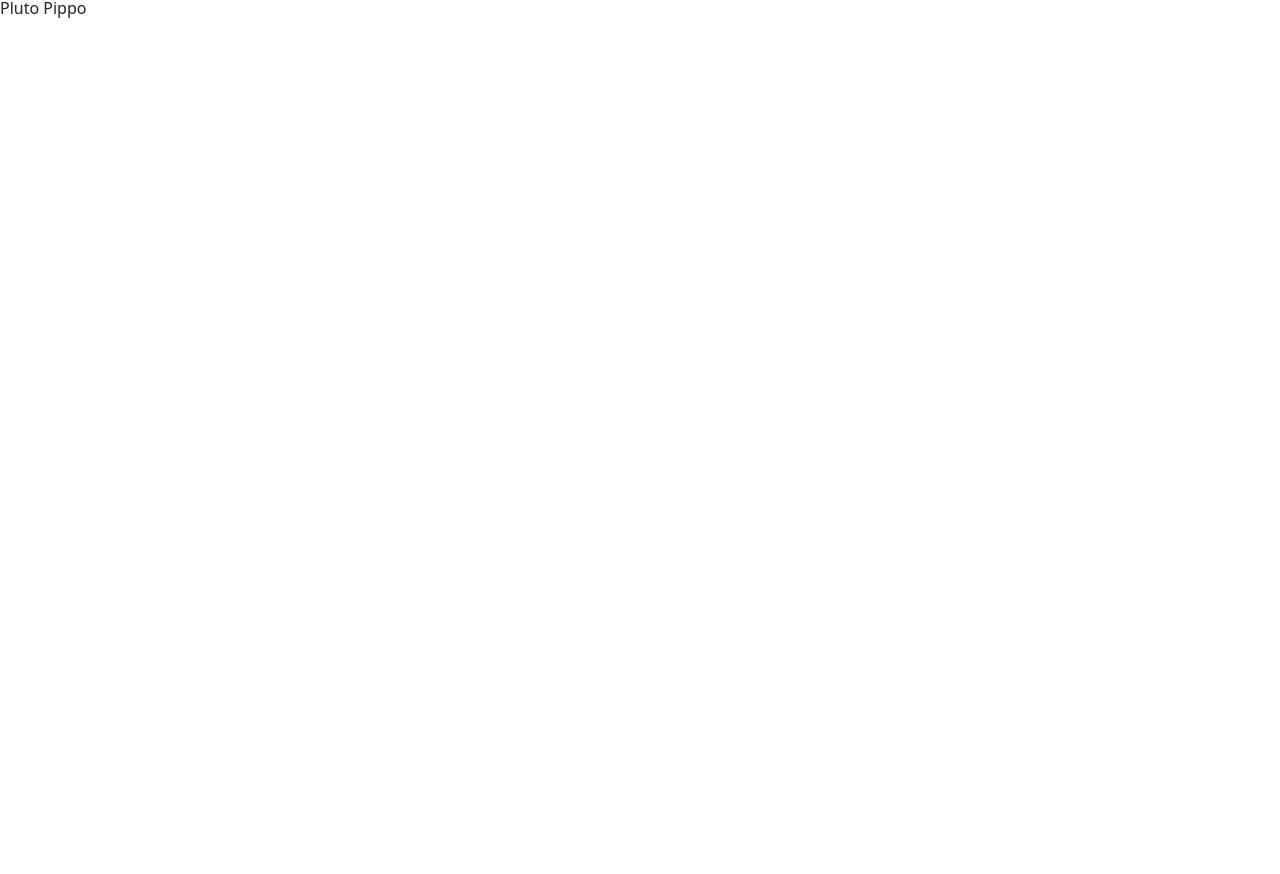
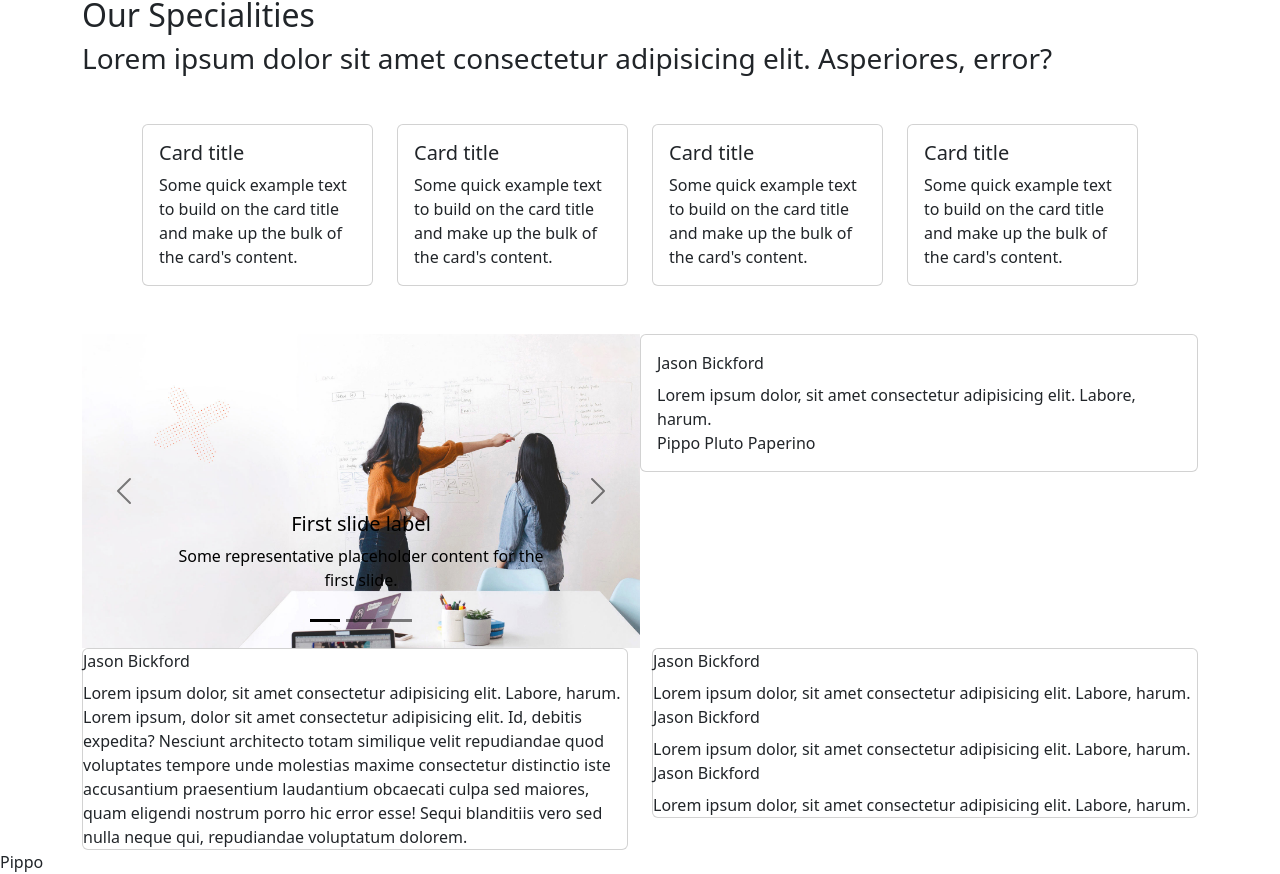
Before and after one commit to giacomomarongiu/proj-html-vuejs, a Vue app: page / in a window 1280 px wide. Shown: the part 780-1654 px from the top of the page. Before the commit the page ends 800 px from the top, so only its background shows below. Built offline with nearby package versions, Linux system fonts and the light colour scheme.

Commit message:
[Working] Milestone 2.2 -> Add some main section + Some Readme steps -> need to create components for my AppMain / PAUSE

```diff
--- a/src/components/AppMain.vue
+++ b/src/components/AppMain.vue
@@ -1,18 +1,146 @@
-<script >
+<script>
 export default {
     name: "AppMain",
     data() {
-    return {
+        return {
 
-    }
+        }
     },
 }
 </script>
 
 <template>
-Pluto
+    <!--Divided in 4 Sections-->
+
+    <!--1st section Our Specialities-->
+    <div id="ourspecialties">
+        <div class="container">
+            <!--Titles-->
+            <div class="titles">
+                <h2>Our Specialities</h2>
+                <h3>Lorem ipsum dolor sit amet consectetur adipisicing elit. Asperiores, error?</h3>
+            </div>
+
+            <!--Row with cards-->
+            <div class="row m-5">
+                <div class="col-3">
+                    <div class="card">
+                        <div class="card-body">
+                            <h5 class="card-title">Card title</h5>
+                            <p class="card-text">Some quick example text to build on the card title and make up the bulk
+                                of the card's content.</p>
+                        </div>
+                    </div>
+                </div>
+                <div class="col-3">
+                    <div class="card">
+                        <div class="card-body">
+                            <h5 class="card-title">Card title</h5>
+                            <p class="card-text">Some quick example text to build on the card title and make up the bulk
+                                of the card's content.</p>
+                        </div>
+                    </div>
+                </div>
+                <div class="col-3">
+                    <div class="card">
+                        <div class="card-body">
+                            <h5 class="card-title">Card title</h5>
+                            <p class="card-text">Some quick example text to build on the card title and make up the bulk
+                                of the card's content.</p>
+                        </div>
+                    </div>
+                </div>
+                <div class="col-3">
+                    <div class="card">
+                        <div class="card-body">
+                            <h5 class="card-title">Card title</h5>
+                            <p class="card-text">Some quick example text to build on the card title and make up the bulk
+                                of the card's content.</p>
+                        </div>
+                    </div>
+                </div>
+            </div>
+
+            <!--Carosuel and text-->
+            <div class="d-flex">
+                <!--Carosuel-->
+                <div id="carouselExampleDark" class="carousel carousel-dark slide w-50">
+                    <div class="carousel-indicators">
+                        <button type="button" data-bs-target="#carouselExampleDark" data-bs-slide-to="0" class="active"
+                            aria-current="true" aria-label="Slide 1"></button>
+                        <button type="button" data-bs-target="#carouselExampleDark" data-bs-slide-to="1"
+                            aria-label="Slide 2"></button>
+                        <button type="button" data-bs-target="#carouselExampleDark" data-bs-slide-to="2"
+                            aria-label="Slide 3"></button>
+                    </div>
+                    <div class="carousel-inner">
+                        <div class="carousel-item active" data-bs-interval="10000">
+                            <img src="../assets/img/01.jpg" class="d-block w-100">
+                            <div class="carousel-caption d-none d-md-block">
+                                <h5>First slide label</h5>
+                                <p>Some representative placeholder content for the first slide.</p>
+                            </div>
+                        </div>
+                    </div>
+                    <button class="carousel-control-prev" type="button" data-bs-target="#carouselExampleDark"
+                        data-bs-slide="prev">
+                        <span class="carousel-control-prev-icon" aria-hidden="true"></span>
+                        <span class="visually-hidden">Previous</span>
+                    </button>
+                    <button class="carousel-control-next" type="button" data-bs-target="#carouselExampleDark"
+                        data-bs-slide="next">
+                        <span class="carousel-control-next-icon" aria-hidden="true"></span>
+                        <span class="visually-hidden">Next</span>
+                    </button>
+                </div>
+
+                <!--Text-->
+                <div class="col">
+                    <div class="card">
+                        <div class="card-body">
+                            <div class="card-title">Jason Bickford</div>
+                            <div class="card-text">Lorem ipsum dolor, sit amet consectetur adipisicing elit. Labore,
+                                harum.</div>
+                            <div>Pippo Pluto Paperino</div>
+                        </div>
+                    </div>
+                </div>
+            </div>
+
+            <!--Due bei div al 50%-->
+            <div class="d-flex">
+                <div class="row">
+                    <div class="col-6">
+                        <div class="card">
+                            <div class="card-title">Jason Bickford</div>
+                            <div class="card-text">Lorem ipsum dolor, sit amet consectetur adipisicing elit. Labore,
+                                harum. Lorem ipsum, dolor sit amet consectetur adipisicing elit. Id, debitis expedita?
+                                Nesciunt architecto totam similique velit repudiandae quod voluptates tempore unde
+                                molestias maxime consectetur distinctio iste accusantium praesentium laudantium
+                                obcaecati culpa sed maiores, quam eligendi nostrum porro hic error esse! Sequi
+                                blanditiis vero sed nulla neque qui, repudiandae voluptatum dolorem.</div>
+                        </div>
+                    </div>
+                    <div class="col-6">
+                        <div class="card">
+                            <div class="card-title">Jason Bickford</div>
+                            <div class="card-text">Lorem ipsum dolor, sit amet consectetur adipisicing elit. Labore,
+                                harum.</div>
+                            <div class="card-title">Jason Bickford</div>
+                            <div class="card-text">Lorem ipsum dolor, sit amet consectetur adipisicing elit. Labore,
+                                harum.</div>
+                            <div class="card-title">Jason Bickford</div>
+                            <div class="card-text">Lorem ipsum dolor, sit amet consectetur adipisicing elit. Labore,
+                                harum.</div>
+                        </div>
+                    </div>
+                </div>
+            </div>
+
+        </div>
+    </div>
+
+    <!--2nd Section-->
 </template>
 
-<style scoped>
-
-</style>
+<style scoped></style>
```
Also changed, not shown: 1 other file (tests, documents, lock files or other folders).
